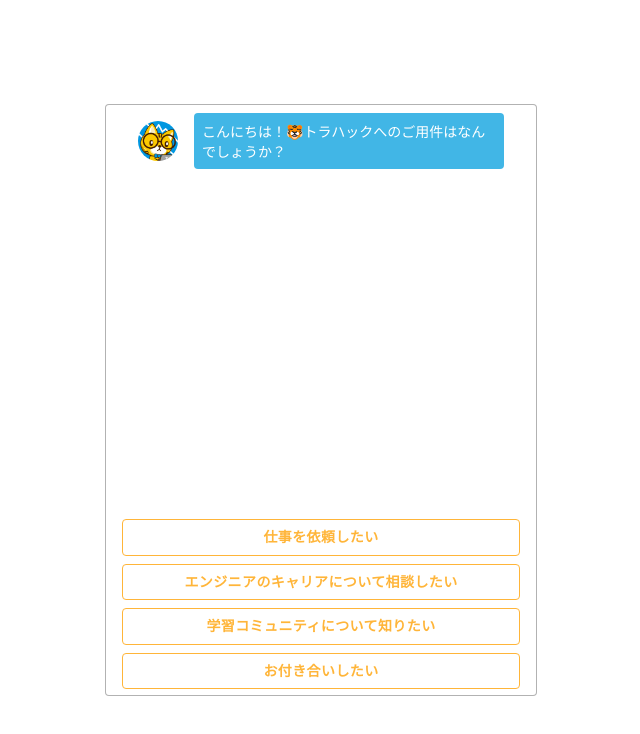
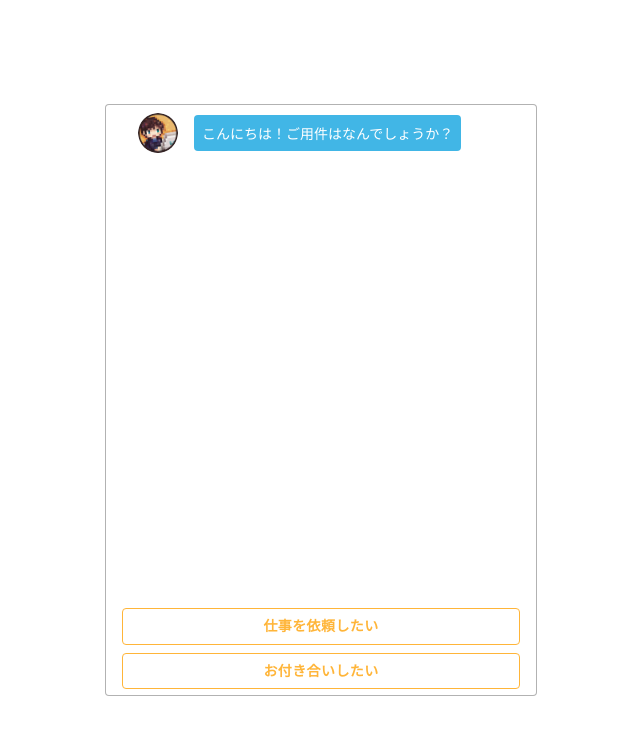
Before and after one commit to ryo-koba108/chatbot, a React (Create React App) app: page / in a window 1280 px wide. Shown: the top 734 px of the page, without its empty margins (319-959 px from the left). Built offline with nearby package versions, Linux system fonts and the light colour scheme.

Commit message:
changed icon and dataset

```diff
--- a/src/components/Chat.jsx
+++ b/src/components/Chat.jsx
@@ -3,7 +3,7 @@ import ListItem from '@material-ui/core/ListItem'
 import ListItemAvatar from '@material-ui/core/ListItemAvatar'
 import Avatar from '@material-ui/core/Avatar'
 import NoProfile from '../assets/images/no-profile.png'
-import Torahack from '../assets/images/torahack.png'
+import Koba from '../assets/images/koba-img.jpg'
 
 const Chat = (props) => {
   const isQuestion = props.type === 'question'
@@ -13,7 +13,7 @@ const Chat = (props) => {
     <ListItem className={classes}>
       <ListItemAvatar>
         {isQuestion ? (
-          <Avatar alt="icon" src={Torahack} />
+          <Avatar alt="icon" src={Koba} />
         ) : (
           <Avatar alt="icon" src={NoProfile} />
         )}
--- a/src/dataset.js
+++ b/src/dataset.js
@@ -1,99 +1,28 @@
 const defaultDataset = {
   init: {
     answers: [
-      { content: "仕事を依頼したい", nextId: "job_offer" },
-      {
-        content: "エンジニアのキャリアについて相談したい",
-        nextId: "consultant",
-      },
-      { content: "学習コミュニティについて知りたい", nextId: "community" },
-      { content: "お付き合いしたい", nextId: "dating" },
+      { content: '仕事を依頼したい', nextId: 'job_offer' },
+      { content: 'お付き合いしたい', nextId: 'dating' },
     ],
-    question: "こんにちは！🐯トラハックへのご用件はなんでしょうか？",
+    question: 'こんにちは！ご用件はなんでしょうか？',
   },
   job_offer: {
-    answers: [
-      { content: "Webサイトを制作してほしい", nextId: "website" },
-      { content: "Webアプリを開発してほしい", nextId: "webapp" },
-      { content: "自動化ツールを作ってほしい", nextId: "automation_tool" },
-      { content: "その他", nextId: "other_jobs" },
-    ],
-    question: "どのようなお仕事でしょうか？",
-  },
-  website: {
-    answers: [
-      { content: "問い合わせる", nextId: "contact" },
-      { content: "最初の質問に戻る", nextId: "init" },
-    ],
-    question: "Webサイト細作についてですね。コチラからお問い合わせできます。",
-  },
-  webapp: {
-    answers: [
-      { content: "問い合わせる", nextId: "contact" },
-      { content: "最初の質問に戻る", nextId: "init" },
-    ],
-    question: "Webアプリ開発についてですね。コチラからお問い合わせできます。",
-  },
-  automation_tool: {
-    answers: [
-      { content: "問い合わせる", nextId: "contact" },
-      { content: "最初の質問に戻る", nextId: "init" },
-    ],
-    question:
-      "自動化ツール開発についてですね。コチラからお問い合わせできます。",
+    answers: [{ content: 'その他', nextId: 'other_jobs' }],
+    question: 'どのようなお仕事でしょうか？',
   },
   other_jobs: {
     answers: [
-      { content: "問い合わせる", nextId: "contact" },
-      { content: "最初の質問に戻る", nextId: "init" },
+      { content: '問い合わせる', nextId: 'contact' },
+      { content: '最初の質問に戻る', nextId: 'init' },
     ],
-    question: "その他についてですね。コチラからお問い合わせできます。",
-  },
-  consultant: {
-    answers: [
-      {
-        content: "YouTubeで動画を見る",
-        nextId: "https://www.youtube.com/channel/UC-bOAxx-YOsviSmqh8COR0w",
-      },
-      { content: "学習コミュニティについて知りたい", nextId: "community" },
-      { content: "最初の質問に戻る", nextId: "init" },
-    ],
-    question:
-      "トラハックは普段からYouTubeでキャリアについて発信しています。また、僕が運営するエンジニア向け学習コミュニティ内でも相談に乗っていますよ。",
-  },
-  community: {
-    answers: [
-      { content: "どんな活動をしているの？", nextId: "community_activity" },
-      {
-        content: "コミュニティに参加したい",
-        nextId: "https://torahack.web.app/community/",
-      },
-      { content: "最初の質問に戻る", nextId: "init" },
-    ],
-    question:
-      "2020年3月から学習コミュニティを始めました！🎉Webエンジニアへの転職を目指す人向けに、プログラミングを教えたりキャリアの相談に乗っています。",
-  },
-  community_activity: {
-    answers: [
-      {
-        content: "さらに詳細を知りたい",
-        nextId: "https://youtu.be/tIzE7hUDbBM",
-      },
-      {
-        content: "コミュニティに参加したい",
-        nextId: "https://torahack.web.app/community/",
-      },
-      { content: "最初の質問に戻る", nextId: "init" },
-    ],
-    question:
-      "フロントエンド向けの教材の提供、キャリアや勉強法に関するメルマガの配信、週1のオンライン作業会などを開催しています！\n詳細はYouTube動画で紹介しています。",
+    question: 'その他についてですね。コチラからお問い合わせできます。',
   },
   dating: {
     answers: [
-      { content: "DMする", nextId: "https://twitter.com/torahack_" },
-      { content: "最初の質問に戻る", nextId: "init" },
+      { content: 'DMする', nextId: 'https://twitter.com/koba_prog' },
+      { content: '最初の質問に戻る', nextId: 'init' },
     ],
-    question: "まずは一緒にランチでもいかがですか？DMしてください😘",
+    question: 'まずは一緒にランチでもいかがですか？DMしてください😘',
   },
 }
 
```
Also changed, not shown: src/assets/images/koba-img.jpg (added), src/assets/images/torahack.png (deleted).
